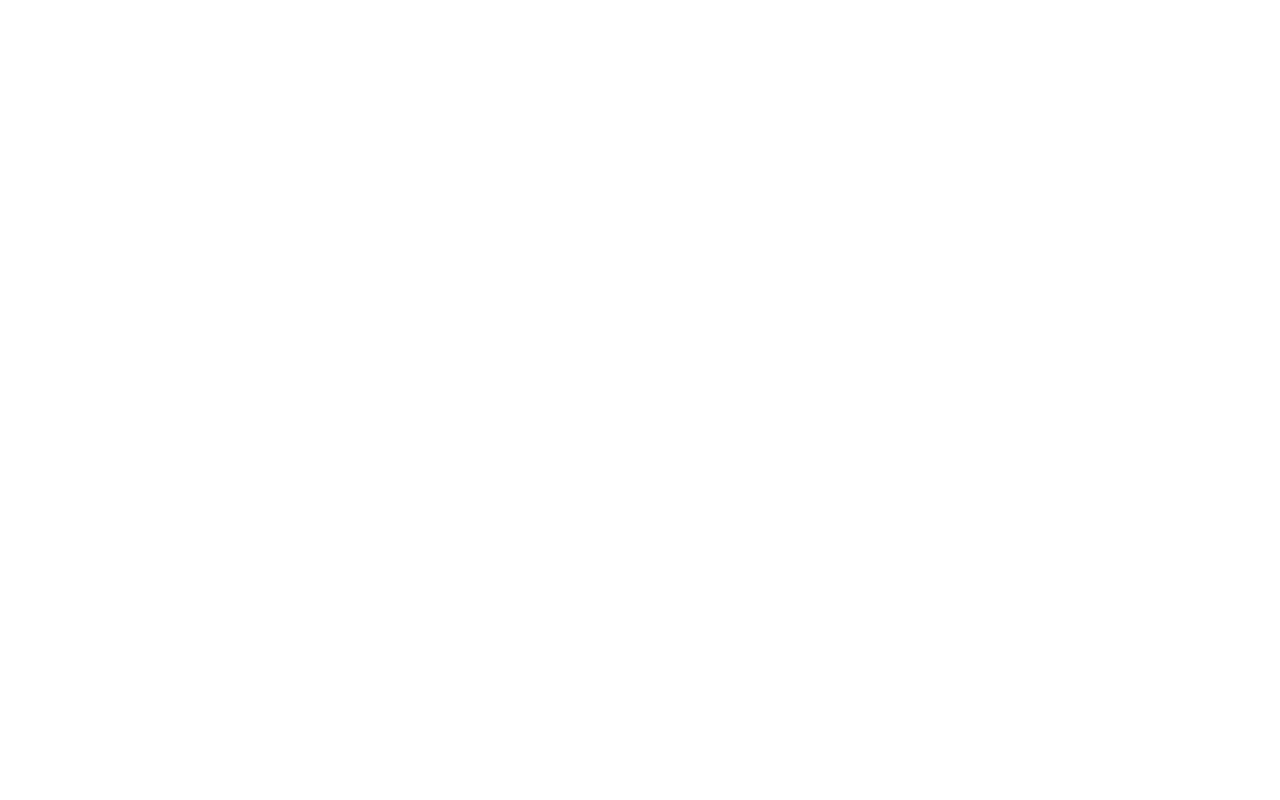
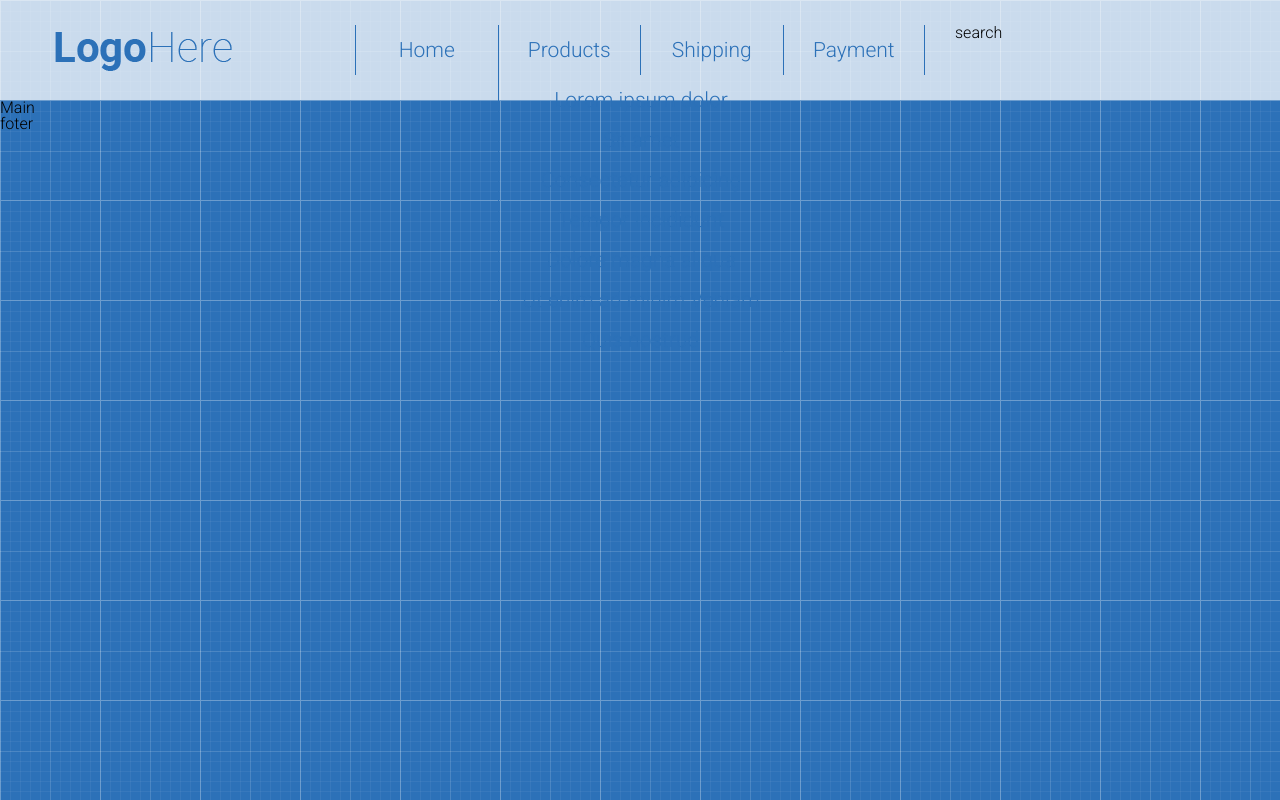
Before and after one commit to ZaNatali/shop-style-right-part, a plain HTML site: page index.html in a window 1280 px wide. Drawn offline with Linux system fonts and the light colour scheme.

Commit message:
add nemu

```diff
--- a/index.html
+++ b/index.html
@@ -5,10 +5,48 @@
     <meta http-equiv="X-UA-Compatible" content="IE=edge">
     <meta name="viewport" content="width=device-width, initial-scale=1.0">
     <title>lesson-9</title>
+    <link rel="preconnect" href="https://fonts.googleapis.com">
+    <link rel="preconnect" href="https://fonts.gstatic.com" crossorigin>
+    <link href="https://fonts.googleapis.com/css2?family=Montserrat:wght@100;400;500;600&family=Nanum+Gothic&family=Open+Sans&family=Quicksand:wght@300&family=Roboto:wght@300;700&display=swap" rel="stylesheet">
+    <link rel="stylesheet" href="reset.css">
     <link rel="stylesheet" href="style.css">
 </head>
 <body>
-
-
+    <header class="header">
+        <div class="container">
+            <div class="row">
+                <div class="col-3">
+                    <div class="logo">
+                        <a href="#">
+                            <img src="./images/icon (3).png" alt="#">
+                        </a>
+                    </div>
+                </div>
+                <div class="col-6">
+                    <nav>
+                        <ul class="menu">
+                            <li><a href="">Home</a></li>
+                            <li><a  href="#" class="menu-list">Products</a>
+                                <ul class="sub-menu-list">
+                                    <li><a href="" class="sub-menu-link">Lorem ipsum dolor</a></li>
+                                    <li><a href="" class="sub-menu-link">Sit amet</a></li>
+                                    <li><a href="" class="sub-menu-link">Consectetur adipicing</a></li>
+                                    <li><a href="" class="sub-menu-link">Tempor incididunt</a></li>
+                                    <li><a href="" class="sub-menu-link">Dolore magna aliqua</a></li>
+                                    <li><a href="" class="sub-menu-link">Ut enim ad minim Veniam</a></li>
+                                    <li><a href="" class="sub-menu-link">Quis nostrud</a></li>
+                                </ul>
+                            </li>
+                            <li><a href="" class="menu-list">Shipping</a></li>
+                            <li><a href="" class="menu-list">Payment</a></li>
+                        </ul>
+                    </nav>
+                </div>
+                <div class="col-3">search</div>
+            </div>
+        </div>
+    </header>
+    <main class="main">Main</main>
+    <foter class="foter">foter</foter>
 </body>
 </html>
--- a/style.css
+++ b/style.css
@@ -0,0 +1,99 @@
+*{
+    box-sizing: border-box;
+}
+
+body{
+    font-family: 'Roboto', sans-serif;
+    background-image: url("images/patt.png");
+}
+
+.row{
+    display: flex;
+    flex-wrap: wrap;
+    margin: 0 -15px;
+
+}
+
+.container{
+    width: 1200px;
+    margin: 0 auto;
+    padding: 0 15px;
+}
+
+.col-3{
+    flex: 0 0 25%;
+    max-width: 25%;
+}
+
+.col-6{
+    flex: 0 0 50%;
+    max-width: 50%;
+}
+ [class*="col-"] {
+    padding-left: 15px;
+    padding-right: 15px;
+ }
+
+ .header{
+    height: 100px;
+    display: flex;
+    align-items: center;
+    background-color: rgba(255, 255, 255, 0.75);
+}
+
+.logo{
+    margin-top: 7px;
+}
+
+.menu{
+    display: flex;
+}
+
+.menu li{
+    width: 25%;
+    border-left: 1px solid #2c71b8;
+    position: relative;
+}
+
+
+.menu li:last-child{
+    border-right: 1px solid #2c71b8;
+}
+
+.menu a{
+    display: flex;
+    height: 50px;
+    text-decoration: none;
+    justify-content: center;
+    align-items: center;
+    color: #2c71b8;
+    font-size: 21px;
+
+    /* transition: all .5s; */
+}
+
+.menu a:hover{
+    background-color: #2c71b8;
+    color: white;
+}
+
+.menu ul{
+    position: absolute;
+    left: -1px;
+    top: 50px;
+    /* display: none; */
+
+}
+
+.sub-menu-list li{
+    width: 286px;
+    height: 40px;
+
+
+}
+
+
+.menu li:hover .sub-menu-list{
+    display: block;
+
+}
```
